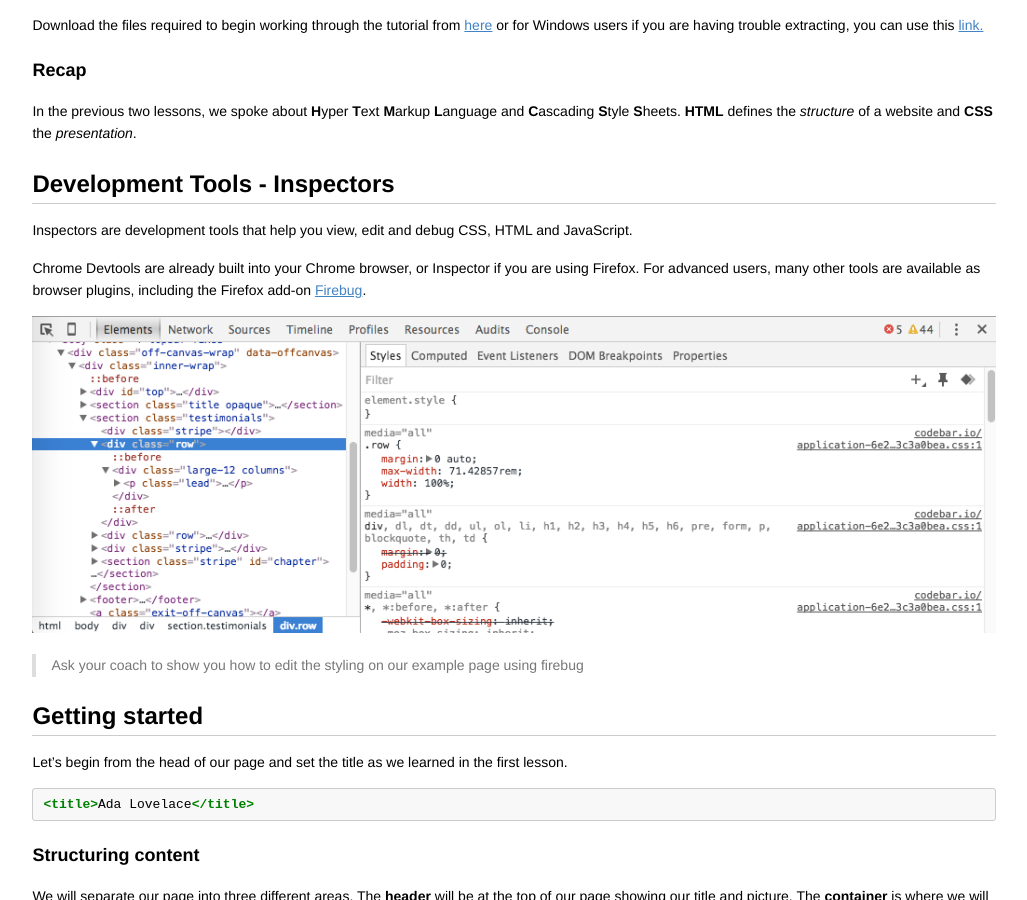
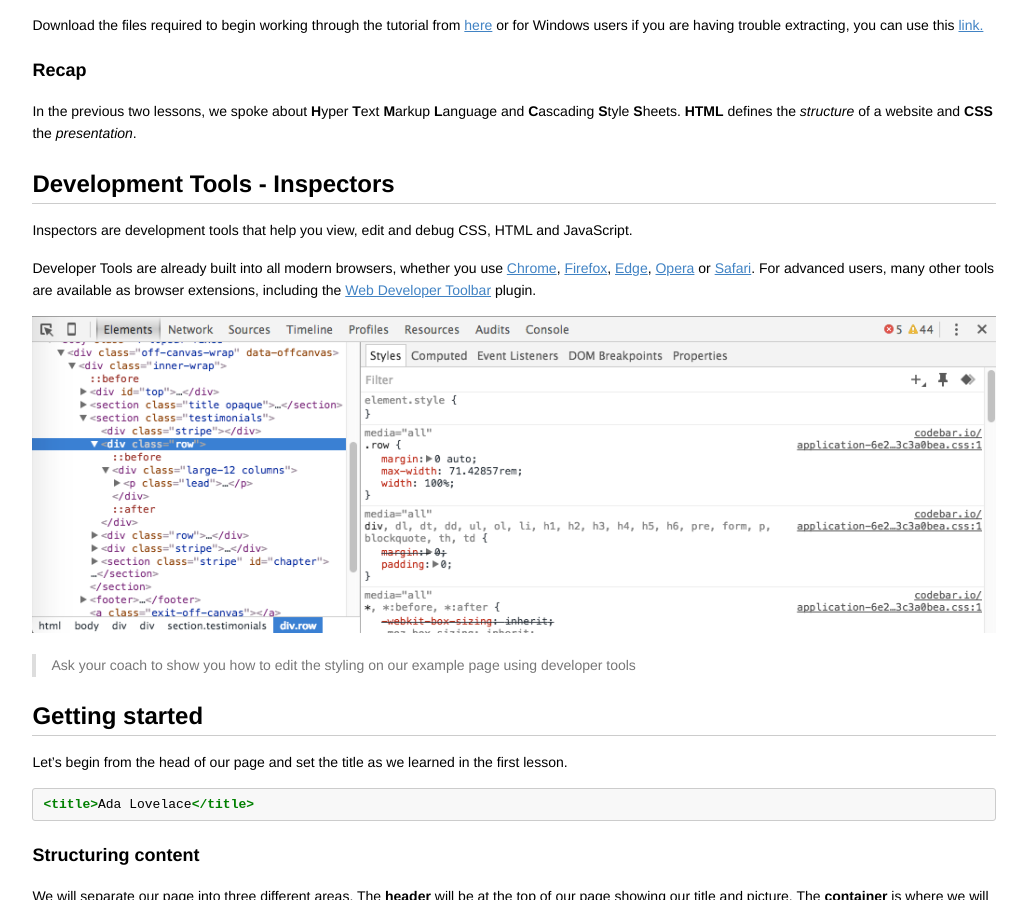
Before and after one commit to codebar/tutorials, a Jekyll site: the page built from html/lesson3/tutorial.md, in a window 1280 px wide and 900 px high, scrolled down 620 px. Shown: the whole window, without its empty margins (126-1153 px from the left). Built offline with Jekyll 4.4.1, drawn with Linux system fonts in a browser that asks for light colours; some of the changed text lies outside the part shown.

Commit message:
Remove any mention of Firebug and replace with browser devtools (#345)
Firebug is deprecated: [Their own site](https://getfirebug.com/) points users towards the built-in Firefox DevTools.
Since we're agnostic about browsers, I've linked to instructions for every major browser's devtools.

```diff
--- a/html/lesson3/tutorial.md
+++ b/html/lesson3/tutorial.md
@@ -35,11 +35,11 @@ In the previous two lessons, we spoke about **H**yper **T**ext **M**arkup **L**a
 
 Inspectors are development tools that help you view, edit and debug CSS, HTML and JavaScript.
 
-Chrome Devtools are already built into your Chrome browser, or Inspector if you are using Firefox. For advanced users, many other tools are available as browser plugins, including the Firefox add-on [Firebug](https://getfirebug.com/).
+Developer Tools are already built into all modern browsers, whether you use [Chrome](https://developer.chrome.com/devtools), [Firefox](https://developer.mozilla.org/en-US/docs/Tools), [Edge](https://docs.microsoft.com/en-us/microsoft-edge/f12-devtools-guide), [Opera](http://www.opera.com/dragonfly/) or [Safari](https://developer.apple.com/library/content/documentation/AppleApplications/Conceptual/Safari_Developer_Guide/GettingStarted/GettingStarted.html). For advanced users, many other tools are available as browser extensions, including the [Web Developer Toolbar](https://chrispederick.com/work/web-developer/) plugin.
 
 ![](assets/images/chrome-devtools.png)
 
->  Ask your coach to show you how to edit the styling on our example page using firebug
+>  Ask your coach to show you how to edit the styling on our example page using developer tools
 
 ## Getting started
 
@@ -157,7 +157,7 @@ and then the relevant CSS
 
 `inline-block` is another display attribute. You must use `inline-block` rather than `inline` to make the element appear inline because the `div` with the class `title` contains a block element, `<h1>`, that takes over and expands across the end of the line.
 
-> Using firebug, change `inline-block` to `inline` and notice how they render
+> Using devtools, change `inline-block` to `inline` and notice how they render
 
 Adjust the alignment of the `.title`
 
```
